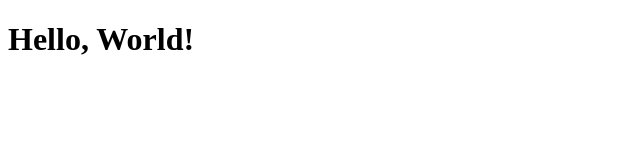
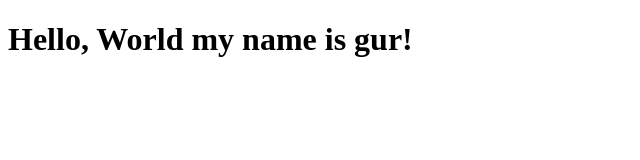
Before and after one commit to gurudevsinghsandhu/jenkins-project, a plain HTML site: page index.html in a window 1280 px wide. Shown: the whole page, without its empty margins (0-640 px from the left). Drawn offline with Linux system fonts and the light colour scheme.

Commit message:
Update index.html

```diff
--- a/index.html
+++ b/index.html
@@ -7,7 +7,7 @@
 </head>
 <body>
 
-    <h1>Hello, World!</h1>
+    <h1>Hello, World my name is gur!</h1>
 
 </body>
 </html>
```
